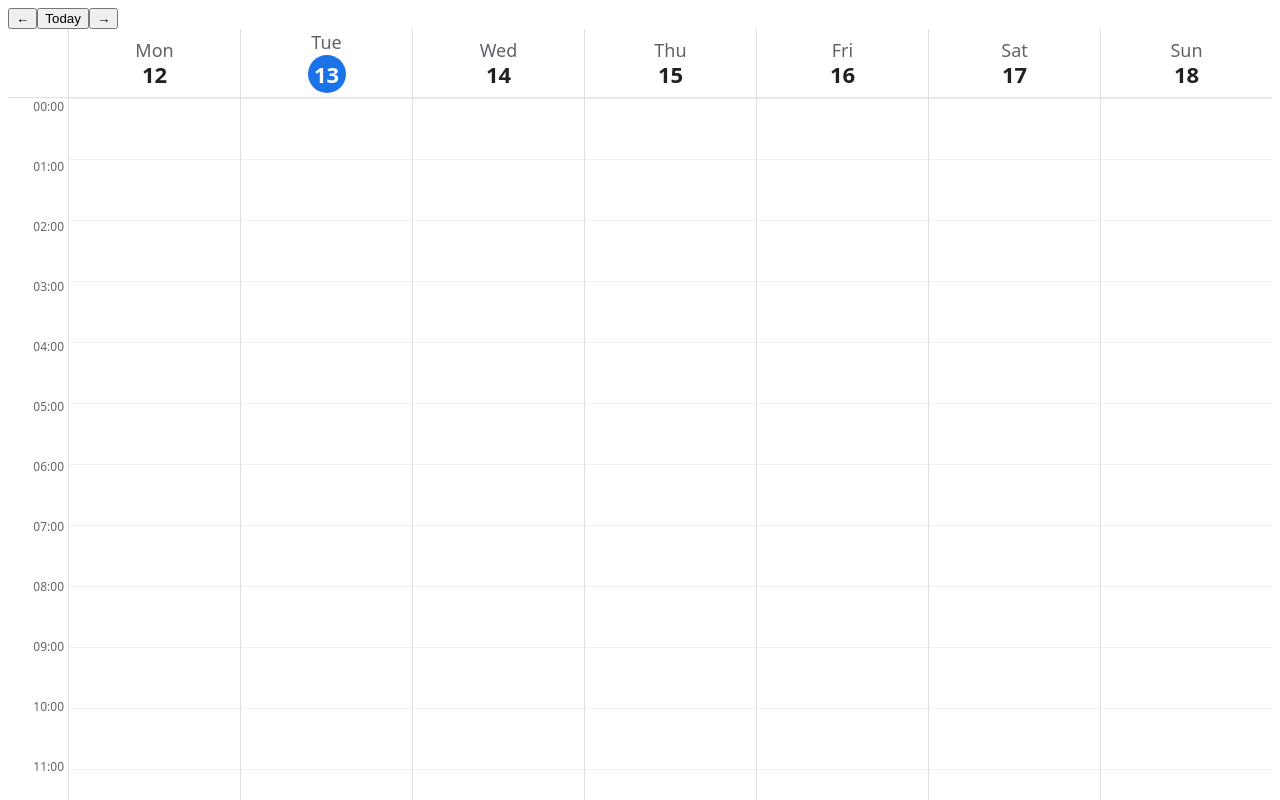
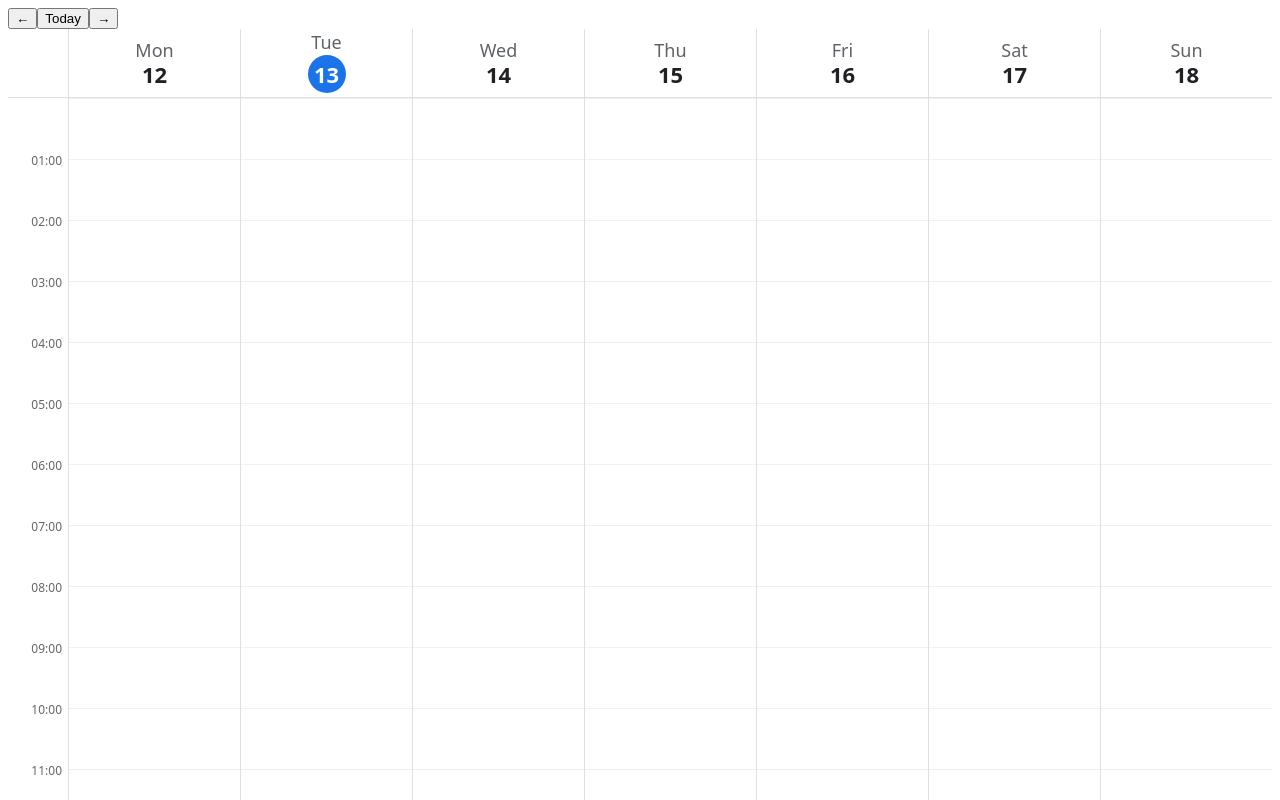
Before and after one commit to seryegas/calendar, a React (Vite) app: page / in a window 1280 px wide. Shown: the top 800 px of the page. Built offline with nearby package versions, Linux system fonts and the light colour scheme.

Commit message:
fix hours

```diff
--- a/src/widgets/Calendar/ui/WeekGrid.css
+++ b/src/widgets/Calendar/ui/WeekGrid.css
@@ -17,34 +17,40 @@
     background: #fff;
 }
 
-/* ===== BODY ===== */
-
 .week-body {
     display: grid;
     grid-template-columns: 60px 1fr;
     flex: 1;
     overflow: hidden;
+    position: relative;
+    align-items: start;
 }
 
-.week-body > .time-col {
+.week-scroll {
+    flex: 1;
     overflow-y: auto;
 }
 
 .days-grid {
     display: grid;
     grid-template-columns: repeat(7, 1fr);
-    overflow-y: auto;
+    overflow: visible;
 }
 
-/* ===== HOURS ===== */
+.hour-label-empty {
+    height: 54px;
+}
 
 .hour-label {
-    height: 60px;
+    height: 61px;
     font-size: 12px;
-    padding-right: 4px;
-    text-align: right;
+    color: #666;
+
+    display: flex;
+    justify-content: flex-end;
+    align-items: flex-start;
+    padding-right: 6px;
     box-sizing: border-box;
-    color: #666;
 }
 
 .day-column {
--- a/src/widgets/Calendar/ui/WeekGrid.tsx
+++ b/src/widgets/Calendar/ui/WeekGrid.tsx
@@ -27,9 +27,13 @@ export function WeekGrid({ weekStart }: Props) {
                     <CurrentTimeIndicator />
                     <div className="time-col">
                         {Array.from({ length: 24 }, (_, h) => (
-                            <div key={h} className="hour-label">
-                                {String(h).padStart(2, '0')}:00
-                            </div>
+                            h === 0 ? (
+                                <div key={h} className="hour-label-empty" />
+                            ) : (
+                                <div key={h} className="hour-label">
+                                    {String(h).padStart(2, '0')}:00
+                                </div>
+                            )
                         ))}
                     </div>
 
```
